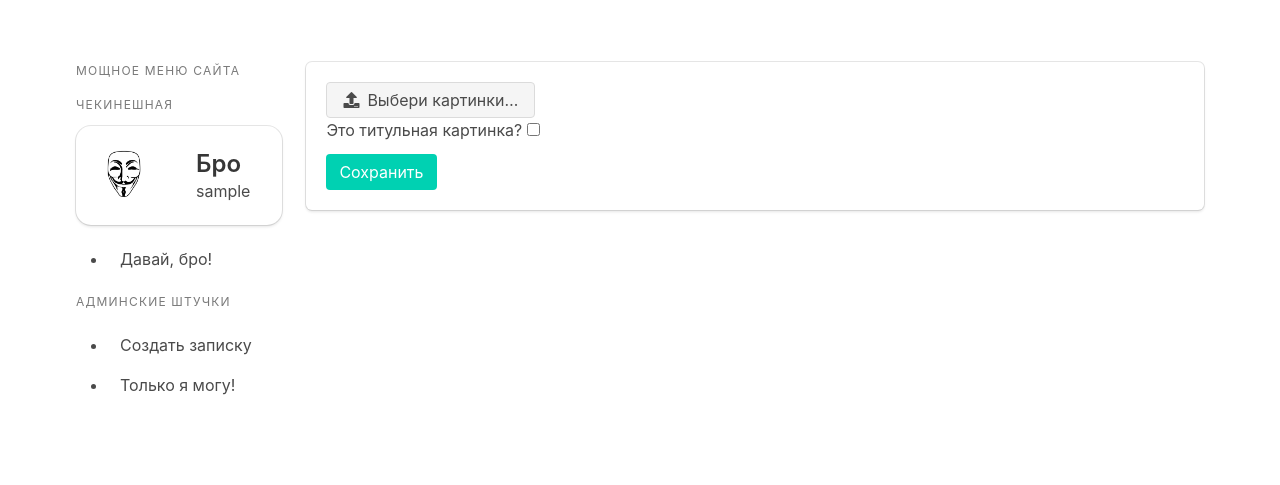
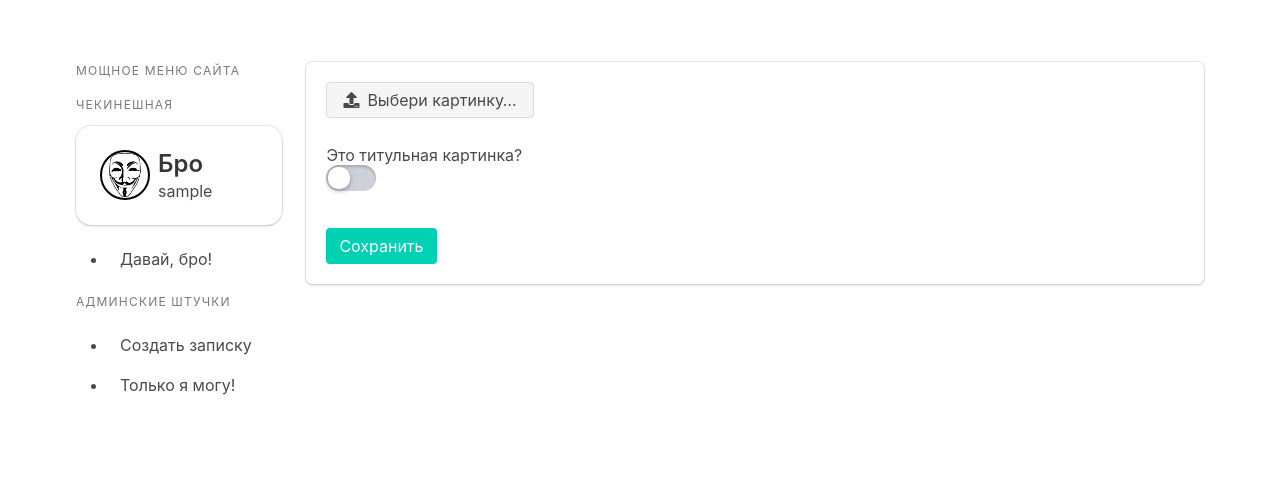
Before and after one commit to Cyxapic/GBproject, a Django app: page /articles/article/image/1/ in a window 1280 px wide. Shown: the top 485 px of the page. Run offline with Django 3.2, Linux system fonts and the light colour scheme; the visitor is signed in with stand-in values (Sample User, id 1); data that the repository does not hold is empty; some libraries are stand-ins or nearby versions.

Commit message:
Some fix; ADD redirect to edit after create article

```diff
--- a/accounts/forms.py
+++ b/accounts/forms.py
@@ -57,9 +57,7 @@ class RegForm(forms.ModelForm):
                                                'class': 'input',
                                                'placeholder': 'Кликуха'}),
         }
-        labels = {
-            'username': 'Кликуха'
-        }
+        labels = { 'username': 'Кликуха' }
 
 
 class EditForm(forms.ModelForm):
@@ -76,6 +74,6 @@ class EditForm(forms.ModelForm):
             'first_name': forms.TextInput(attrs={'class': 'input',
                                                 'placeholder': 'Как в паспорте'}),
             'birthday': forms.DateInput(attrs={'type': 'date', 'class': 'input',
-                                               }),
+                                               },format = '%Y-%m-%d'),
             'avatar': forms.FileInput(attrs={'class': 'file-input',})
         }
--- a/articles/forms.py
+++ b/articles/forms.py
@@ -28,7 +28,8 @@ class ArticleImageForm(forms.ModelForm):
         model = ArticleImage
         fields = ('image', 'is_title')
         widgets = {
-            'image': forms.ClearableFileInput(attrs={"class":"file-input"})
+            'image': forms.ClearableFileInput(attrs={"class":"file-input"}),
+            'is_title': forms.CheckboxInput(attrs={"class":"titul-img"})
         }
 
     def save(self, commit=True):
--- a/articles/static/articles/css/style.css
+++ b/articles/static/articles/css/style.css
@@ -59,3 +59,48 @@
 #id_is_published:checked + label:after {
   content: "😎";
 }
+.is-title{background-color: #00d1b2;}
+.titul-img {
+  position: absolute;
+  z-index: -1;
+  opacity: 0;
+  margin: 10px 0 0 20px;
+}
+.titul-img + label {
+  position: relative;
+  padding: 0 0 0 60px;
+  cursor: pointer;
+}
+.titul-img + label:before {
+  content: '';
+  position: absolute;
+  top: -4px;
+  left: 0;
+  width: 50px;
+  height: 26px;
+  border-radius: 13px;
+  background: #CDD1DA;
+  box-shadow: inset 0 2px 3px rgba(0,0,0,.2);
+  transition: .2s;
+}
+.titul-img + label:after {
+  content: '';
+  position: absolute;
+  top: -2px;
+  left: 2px;
+  width: 22px;
+  height: 22px;
+  border-radius: 10px;
+  background: #FFF;
+  box-shadow: 0 2px 5px rgba(0,0,0,.3);
+  transition: .2s;
+}
+.titul-img:checked + label:before {
+  background: #9FD468;
+}
+.titul-img:checked + label:after {
+  left: 26px;
+}
+.titul-img:focus + label:before {
+  box-shadow: inset 0 2px 3px rgba(0,0,0,.2), 0 0 0 3px rgba(255,255,0,.7);
+}
--- a/articles/static/articles/js/images.js
+++ b/articles/static/articles/js/images.js
@@ -1,12 +1,9 @@
 let filesInput = document.getElementById("id_image");
-let filesInput1 = document.querySelector("file-cta");
 let flits = document.getElementById('flits');
 filesInput.addEventListener("change", handleFiles, false);
 function handleFiles() {
-    let fa = Array.from(this.files)
-    fa.forEach(function(element) {
-        let fPtah = document.createElement('span');
-        fPtah.innerHTML = element.name;
-        flits.append(fPtah);
-    });
+    let file = this.files[0];
+    let fPtah = document.createElement('span');
+    fPtah.innerHTML = file.name;
+    flits.append(fPtah);
 }
--- a/articles/templates/articles/add_image.html
+++ b/articles/templates/articles/add_image.html
@@ -16,35 +16,19 @@
           <i class="fas fa-upload"></i>
         </span>
         <span class="file-label">
-          Выбери картинки…
+          Выбери картинку…
         </span>
       </span>
     </label>
-    <div class="field">
+    <div id="flits"></div>
+    <div class="mt-form field">
       <p class="control has-icons-left has-icons-right">
-        Это титульная картинка?
-        {{form.is_title}}
+        Это титульная картинка?<br>
+        {{form.is_title}}<label for="id_is_title"></label>
       </p>
     </div>
-    <button type="submit" class="button is-primary">Сохранить</button>
+    <button type="submit" class="mt-form button is-primary">Сохранить</button>
   </form>
-</div>
-{# модалка для сообщения об успешном сохранении #}
-<div class="modal" {% if messages %}style='display:block;'{% endif %} id="msg">
-<div class="modal-background"></div>
-<div class=" mt-modal modal-card">
-  <header class="modal-card-head">
-    <p class="modal-card-title">Сохранение записи</p>
-    <button class="delete" aria-label="close"></button>
-  </header>
-  <section class="modal-card-body">
-    {% for message in messages %}
-      {{ message }}
-    {% endfor %}
-  </section>
-  <footer class="modal-card-foot">
-    <button class="button" onclick="hide_modal('#msg');">Закрыть</button>
-  </footer>
 </div>
 {% endblock context %}
 {% block jsconnect %}
--- a/articles/urls.py
+++ b/articles/urls.py
@@ -7,6 +7,7 @@ urlpatterns = [
     path('article/add/', views.ArticleAdd.as_view(), name='article_add'),
     path('article/edit/<int:pk>/', views.ArticleUpdateView.as_view(), name='article_edit'),
     path('article/image/<int:pk>/', views.ArticleImageAdd.as_view(), name='article_image'),
+    path('article/image/del/<int:pk>/', views.ArticleImageDelete.as_view(), name='article_img_del'),
     path('article/delete/<int:pk>/', views.ArticleDel.as_view(), name='article_del'),
     path('article/<int:pk>/', views.ArticleView.as_view(), name='article_item'),
     path('<int:cat_pk>/', views.CategoriesItems.as_view(), name='categories_items'),
--- a/articles/views.py
+++ b/articles/views.py
@@ -65,7 +65,7 @@ class ArticleAdd(LoginRequiredMixin, UserPassesTestMixin, CreateView):
         return super().form_valid(form)
 
     def get_success_url(self):
-        return reverse('article_add')
+        return reverse('article_edit', kwargs={'pk': self.object.pk})
 
     def test_func(self):
         return self.request.user.is_superuser
@@ -87,7 +87,19 @@ class ArticleImageAdd(LoginRequiredMixin, UserPassesTestMixin, CreateView):
         return kwargs
 
     def get_success_url(self):
-        return reverse('article_image', kwargs={'pk':self.kwargs.get('pk')})
+        return reverse('article_edit', kwargs={'pk':self.kwargs.get('pk')})
+
+    def test_func(self):
+        return self.request.user.is_superuser
+
+
+class ArticleImageDelete(LoginRequiredMixin, UserPassesTestMixin, DeleteView):
+    '''Добавляем изображения к статье'''
+    model = ArticleImage
+
+    def get_success_url(self):
+        article = self.request.POST.get('article')
+        return reverse('article_edit', kwargs={'pk':article})
 
     def test_func(self):
         return self.request.user.is_superuser
--- a/index/static/index/css/style.css
+++ b/index/static/index/css/style.css
@@ -105,6 +105,18 @@ html, body {
   z-index: -1;
   transition: all 300ms ease;
 }
+.menu-avatar{
+  display: block;
+  width: 2rem;
+  height: 2rem;
+  margin-right: .5rem;
+  padding: 23px;
+  position: relative;
+  border-radius: 50%;
+  border: 2px solid black;
+  background-position: 50% 50%;
+  background-size: cover;
+}
 .mob-btn-wraper{
   display: none;
   position: absolute;
--- a/templates/layer/menu.html
+++ b/templates/layer/menu.html
@@ -15,11 +15,7 @@
       <div class="card bro-card">
         <div class="card-content">
           <div class="media">
-            <div class="media-left">
-              <figure class="image is-48x48">
-                <img src="{{user.get_avatar}}" alt="Avatar">
-              </figure>
-            </div>
+            <div class="menu-avatar" style="background-image: url({{user.get_avatar}});"></div>
             <div class="media-content">
               <p class="title is-4">Бро</p>
               <p class="subtitle is-6">{{user.username}}</p>
```
Also changed, not shown: articles/templates/articles/add.html (+22 -5 lines).
